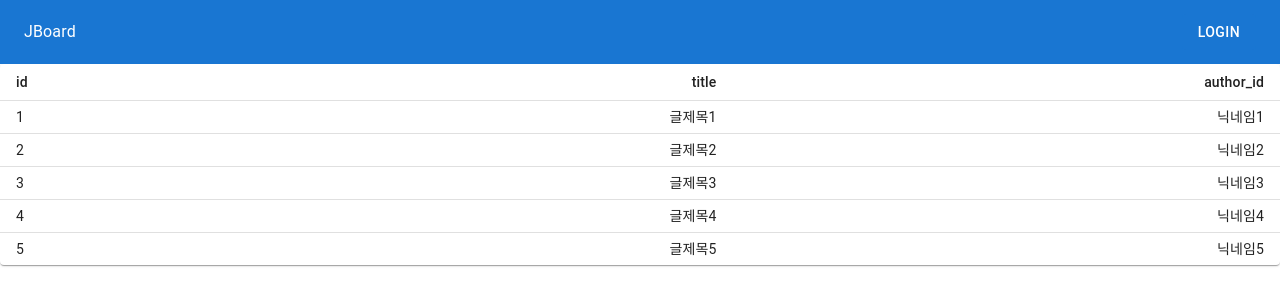
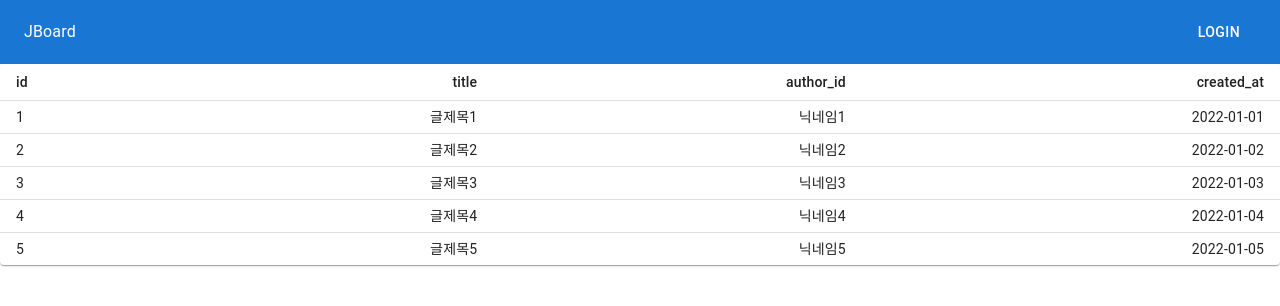
Before and after one commit to 2wisdom/jboard, a React (Vite) app: page / in a window 1280 px wide. Shown: the top 306 px of the page. Built offline with nearby package versions, Linux system fonts and the light colour scheme.

Commit message:
Hotfix: gh-4

```diff
--- a/package.json
+++ b/package.json
@@ -13,6 +13,7 @@
     "@emotion/styled": "^11.10.4",
     "@mui/icons-material": "^5.10.9",
     "@mui/material": "^5.10.9",
+    "@mui/x-data-grid": "^5.17.7",
     "@tanstack/react-query": "^4.10.3",
     "axios": "^1.1.2",
     "dayjs": "^1.11.5",
--- a/src/pages/index.tsx
+++ b/src/pages/index.tsx
@@ -14,18 +14,18 @@ import Paper from "@mui/material/Paper";
 function createData(
   id: number,
   title: string,
-  author_id: string
-  // created_at: object
+  author_id: string,
+  created_at: string
 ) {
-  return { id, title, author_id };
+  return { id, title, author_id, created_at };
 }
 
 const rows = [
-  createData(1, "글제목1", "닉네임1"),
-  createData(2, "글제목2", "닉네임2"),
-  createData(3, "글제목3", "닉네임3"),
-  createData(4, "글제목4", "닉네임4"),
-  createData(5, "글제목5", "닉네임5"),
+  createData(1, "글제목1", "닉네임1", "2022-01-01"),
+  createData(2, "글제목2", "닉네임2", "2022-01-02"),
+  createData(3, "글제목3", "닉네임3", "2022-01-03"),
+  createData(4, "글제목4", "닉네임4", "2022-01-04"),
+  createData(5, "글제목5", "닉네임5", "2022-01-05"),
 ];
 
 export default function IndexPage() {
@@ -42,7 +42,7 @@ export default function IndexPage() {
               <TableCell>id</TableCell>
               <TableCell align="right">title</TableCell>
               <TableCell align="right">author_id</TableCell>
-              {/* <TableCell align="right">created_at</TableCell> */}
+              <TableCell align="right">created_at</TableCell>
             </TableRow>
           </TableHead>
           <TableBody>
@@ -56,7 +56,7 @@ export default function IndexPage() {
                 </TableCell>
                 <TableCell align="right">{row.title}</TableCell>
                 <TableCell align="right">{row.author_id}</TableCell>
-                {/* <TableCell align="right">{row.created_at}</TableCell> */}
+                <TableCell align="right">{row.created_at}</TableCell>
               </TableRow>
             ))}
           </TableBody>
```
Also changed, not shown: 1 other file (tests, documents, lock files or other folders).
